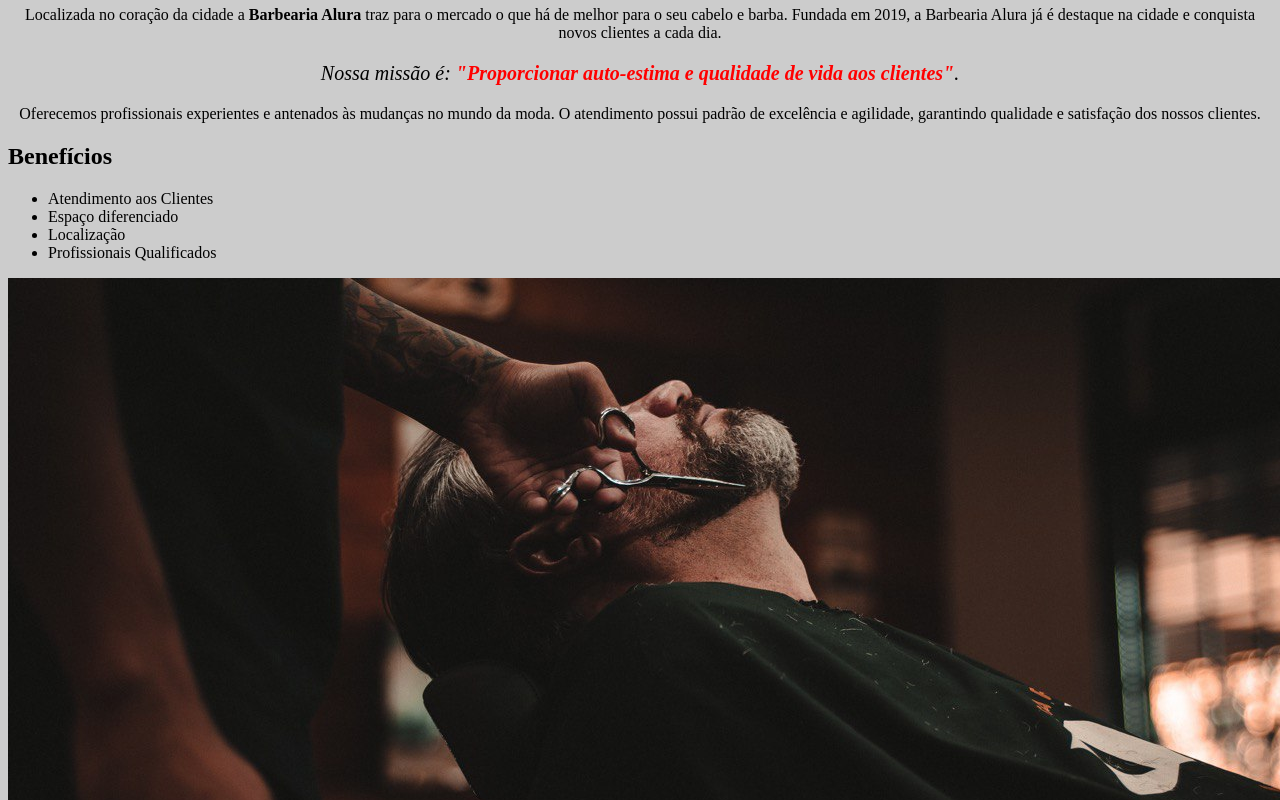
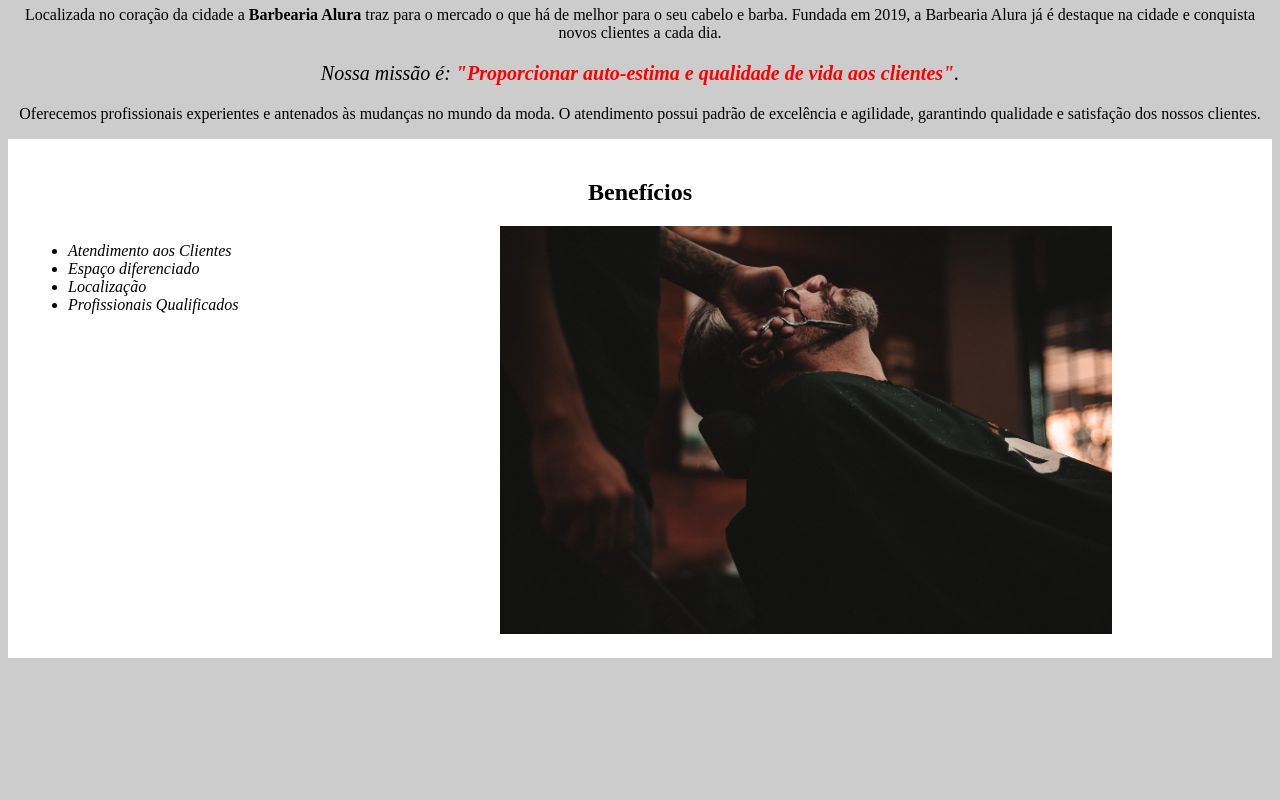
Before and after one commit to domingues123/HTML2, a plain HTML site: page index.html in a window 1280 px wide. Shown: the part 560-1360 px from the top of the page. After the commit the page ends 1226 px from the top, so only its background shows below. Drawn offline with Linux system fonts and the light colour scheme.

Commit message:
Add files via upload

```diff
--- a/style.css
+++ b/style.css
@@ -4,6 +4,11 @@ body {
 
 #banner {
     width: 100%;
+}
+
+.principal{
+    background: #CCCCCC;
+    padding: 30px;
 }
 
 h1 {
@@ -21,3 +26,27 @@ p {
 em strong {
     color: #FF0000;
 }
+
+.itens {
+    font-style: italic;
+}
+
+.beneficios {
+    background: #FFFFFF;
+    padding: 20px;
+}
+
+h2 {
+    text-align: center;
+}
+
+ul {
+    display: inline-block;
+    vertical-align: top;
+    width: 20%;
+    margin-right: 15%;
+}
+
+.imagembeneficios {
+    width: 50%;
+}
```
